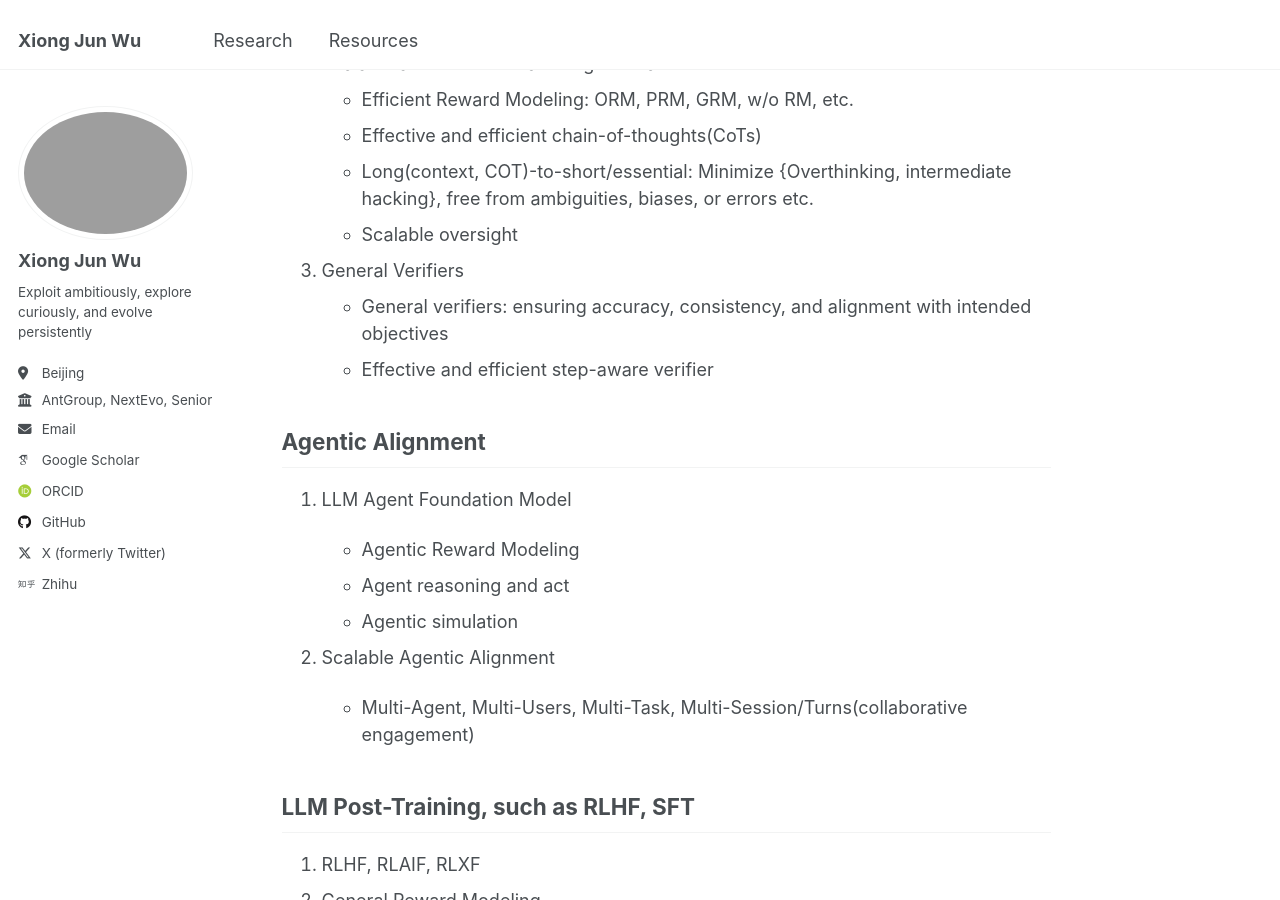
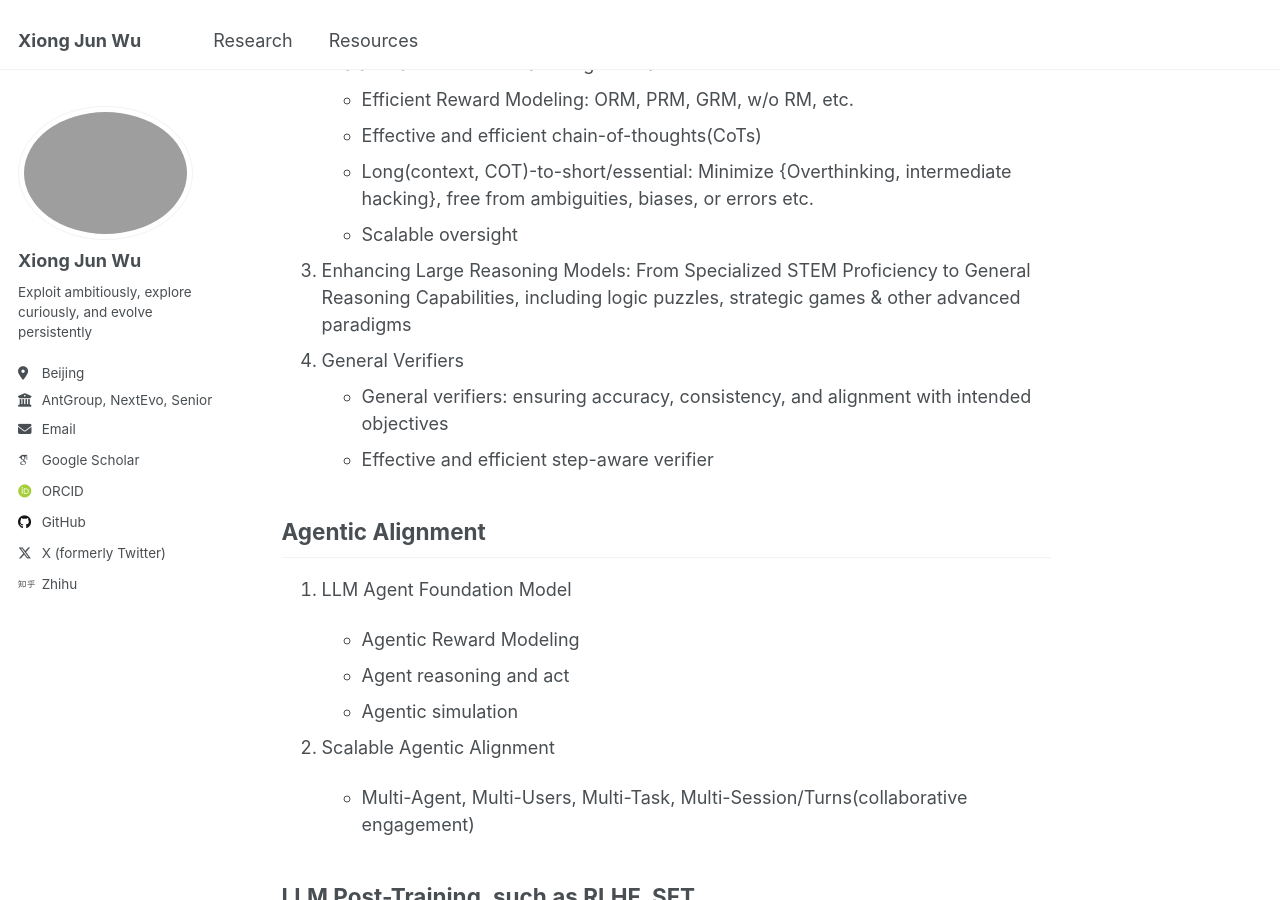
Before and after one commit to junwuxgi/junwuxgi.github.io, a Jekyll site: the page built from research.md, in a window 1280 px wide and 900 px high, scrolled down 831 px. Built offline with Jekyll 4.4.1, drawn with Linux system fonts in a browser that asks for light colours; some web fonts are replaced; our own code applies the rules of GitHub Pages for plain Markdown files.

```diff
--- a/research.md
+++ b/research.md
@@ -14,7 +14,9 @@ Now, my research areas of primary focus, collaborative engagement, and curiosity
    - Effective and efficient chain-of-thoughts(CoTs)
    - Long(context, COT)-to-short/essential: Minimize {Overthinking, intermediate hacking}, free from ambiguities, biases, or errors etc.
    - Scalable oversight
-3. General Verifiers
+3. Enhancing Large Reasoning Models: From Specialized STEM Proficiency to General Reasoning Capabilities, including logic puzzles, strategic games &
+   other advanced paradigms
+4. General Verifiers
    - General verifiers: ensuring accuracy, consistency, and alignment with intended objectives
    - Effective and efficient step-aware verifier
 
```
Also changed, not shown: _pages/about.md (+4 -3 lines), 12 other files.
